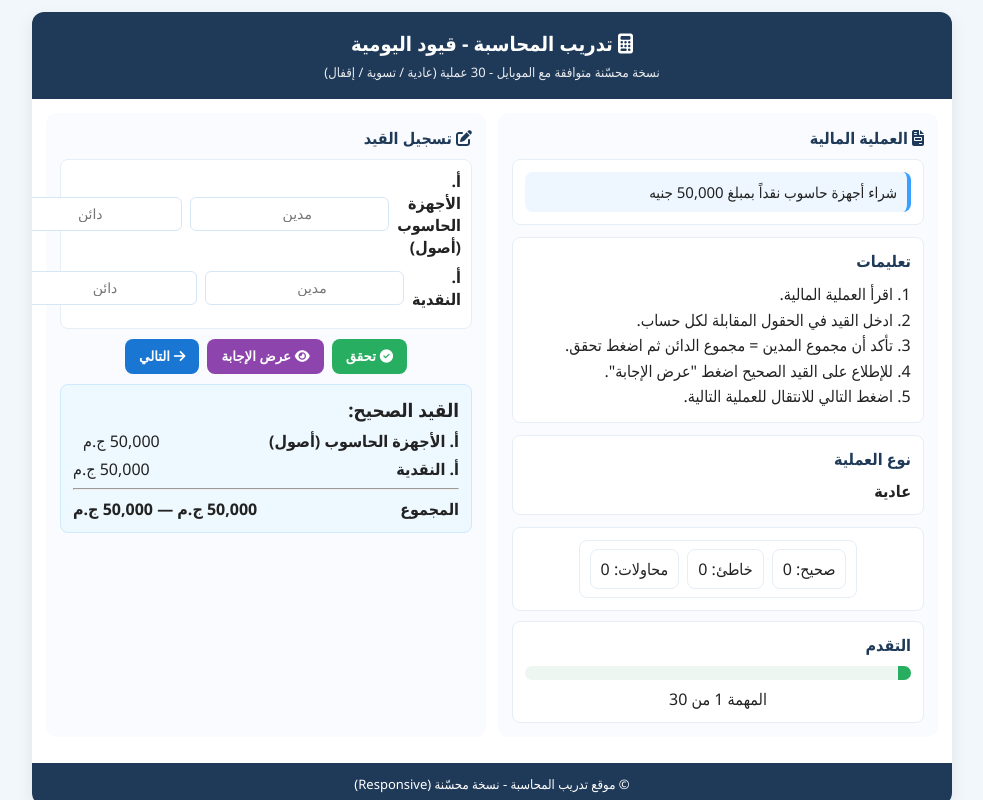
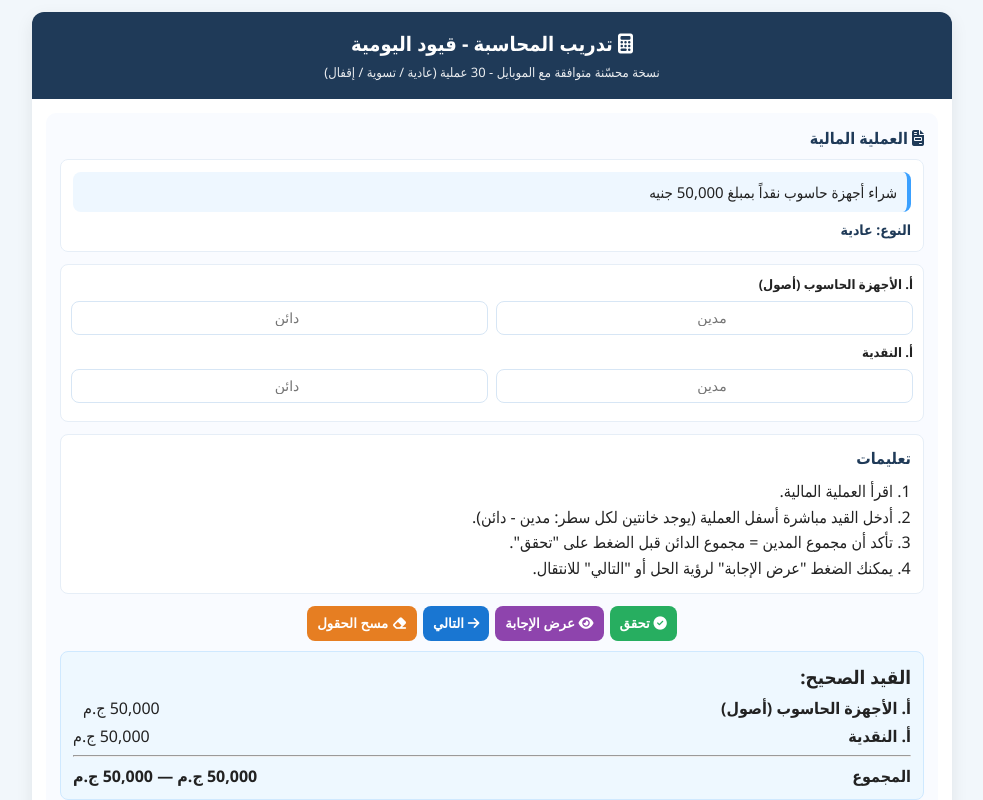
Before and after one commit to ahmedalbhere/test-entry, a plain HTML site: page index.html in a window 1280 px wide. Both pictures are taken after a click on the button "عرض الإجابة". Shown: the top 800 px of the page, without its empty margins (148-1131 px from the left). Drawn offline with Linux system fonts and the light colour scheme.

Commit message:
Update index.html

```diff
--- a/index.html
+++ b/index.html
@@ -18,16 +18,27 @@
         .panel .title{color:#1f3a58;font-weight:700;margin-bottom:10px}
         .operation-card{background:#fff;border-radius:8px;padding:12px;border:1px solid #e6eef7}
         .operation-desc{font-size:15px;padding:10px;border-radius:8px;background:#eef7ff;border-right:4px solid #3aa0ff}
-        .journal{background:#fff;border-radius:8px;padding:10px;border:1px solid #e6eef7}
+        .operation-meta{margin-top:8px;font-size:14px;color:#1f3a58;font-weight:700}
+        .journal{background:#fff;border-radius:8px;padding:10px;border:1px solid #e6eef7;margin-top:12px}
         .entry-row{display:flex;gap:8px;align-items:center;margin-bottom:8px}
         .label{width:44%;font-weight:600}
         .amounts{display:flex;gap:8px;flex:1}
-        .amounts input{flex:1;padding:8px;border:1px solid #d7e6f5;border-radius:6px;font-size:14px;text-align:center}
+        .amounts input{
+    flex:1;
+    padding:8px;
+    border:1px solid #d7e6f5;
+    border-radius:8px;
+    font-size:14px;
+    text-align:center;
+    max-width:100%;
+}
+        .amounts input:focus{outline:none;box-shadow:0 2px 8px rgba(58,160,255,0.18);border-color:#3aa0ff}
         .controls{display:flex;gap:8px;flex-wrap:wrap;justify-content:center;margin-top:10px}
         button{padding:10px 14px;border-radius:8px;border:none;font-weight:700;cursor:pointer}
         .btn-check{background:#27ae60;color:#fff}
         .btn-next{background:#1976d2;color:#fff}
         .btn-answer{background:#8e44ad;color:#fff}
+        .btn-clear{background:#e67e22;color:#fff}
         .result{margin-top:10px;text-align:center;padding:12px;border-radius:8px;display:none;font-weight:700}
         .correct{background:#e6f6ea;color:#145a2d;border:1px solid #c6ebd1}
         .incorrect{background:#fdecea;color:#7b241c;border:1px solid #f5c6c6}
@@ -45,7 +56,14 @@
             .label{width:40%}
         }
         @media (max-width:420px){
-            header h1{font-size:18px}
+    header h1{font-size:18px}
+    .label{width:100%;font-size:13px}
+    .entry-row{flex-direction:column;align-items:flex-start;width:100%}
+    .amounts{width:100%;flex-direction:row;justify-content:space-between}
+    .amounts input{width:48% !important;max-width:48% !important;font-size:13px;padding:8px}
+    .controls{gap:6px}
+    button{padding:10px}
+}
             .label{width:100%;font-size:13px}
             .entry-row{flex-direction:column;align-items:flex-start}
             .amounts{width:100%;flex-direction:row}
@@ -66,23 +84,31 @@
                 <div class="title"><i class="fas fa-file-invoice"></i> العملية المالية</div>
                 <div class="operation-card">
                     <div id="operationDesc" class="operation-desc">جاري التحميل...</div>
+                    <div id="operationType" class="operation-meta">نوع العملية: -</div>
                 </div>
 
-                <div style="margin-top:12px" class="operation-card">
+                <!-- إدخال القيد مباشرة تحت السؤال (احترافي ومناسب للموبايل) -->
+                <div class="journal" id="journalArea" aria-live="polite"></div>
+
+                <div class="operation-card" style="margin-top:12px">
                     <div class="title">تعليمات</div>
                     <ol style="padding-inline-start:18px;margin-top:8px;line-height:1.6">
                         <li>اقرأ العملية المالية.</li>
-                        <li>ادخل القيد في الحقول المقابلة لكل حساب.</li>
-                        <li>تأكد أن مجموع المدين = مجموع الدائن ثم اضغط تحقق.</li>
-                        <li>للإطلاع على القيد الصحيح اضغط "عرض الإجابة".</li>
-                        <li>اضغط التالي للانتقال للعملية التالية.</li>
+                        <li>أدخل القيد مباشرة أسفل العملية (يوجد خانتين لكل سطر: مدين - دائن).</li>
+                        <li>تأكد أن مجموع المدين = مجموع الدائن قبل الضغط على "تحقق".</li>
+                        <li>يمكنك الضغط "عرض الإجابة" لرؤية الحل أو "التالي" للانتقال.</li>
                     </ol>
                 </div>
 
-                <div class="operation-card" style="margin-top:12px">
-                    <div class="title">نوع العملية</div>
-                    <p id="operationType" style="font-weight:700;margin-top:6px">-</p>
+                <div class="controls" style="margin-top:12px">
+                    <button id="checkBtn" class="btn-check"><i class="fas fa-check-circle"></i> تحقق</button>
+                    <button id="showAnswerBtn" class="btn-answer"><i class="fas fa-eye"></i> عرض الإجابة</button>
+                    <button id="nextBtn" class="btn-next"><i class="fas fa-arrow-right"></i> التالي</button>
+                    <button id="clearBtn" class="btn-clear"><i class="fas fa-eraser"></i> مسح الحقول</button>
                 </div>
+
+                <div id="result" class="result" role="status" aria-live="assertive"></div>
+                <div id="correctAnswer" class="correct-answer" aria-live="polite"></div>
 
                 <div class="operation-card score" style="margin-top:12px">
                     <div style="display:flex;gap:8px;flex-wrap:wrap;justify-content:center">
@@ -92,7 +118,7 @@
                     </div>
                 </div>
 
-                <div class="operation-card progress-wrap">
+                <div class="operation-card progress-wrap" style="margin-top:12px">
                     <div class="title">التقدم</div>
                     <div class="progress-bar" style="margin-top:8px">
                         <div id="progress" class="progress"></div>
@@ -100,22 +126,6 @@
                     <p style="text-align:center;margin-top:8px">المهمة <span id="currentIndex">0</span> من <span id="totalOps">30</span></p>
                 </div>
 
-            </div>
-
-            <div class="panel" id="rightPanel">
-                <div class="title"><i class="fas fa-edit"></i> تسجيل القيد</div>
-                <div class="journal" id="journalArea">
-                    <!-- rows will be injected here -->
-                </div>
-
-                <div class="controls">
-                    <button id="checkBtn" class="btn-check"><i class="fas fa-check-circle"></i> تحقق</button>
-                    <button id="showAnswerBtn" class="btn-answer"><i class="fas fa-eye"></i> عرض الإجابة</button>
-                    <button id="nextBtn" class="btn-next"><i class="fas fa-arrow-right"></i> التالي</button>
-                </div>
-
-                <div id="result" class="result"></div>
-                <div id="correctAnswer" class="correct-answer"></div>
             </div>
         </div>
 
@@ -125,9 +135,10 @@
     </div>
 
 <script>
+document.addEventListener('DOMContentLoaded', function(){
+
 // ----- بيانات 30 عملية: 10 عادية + 10 تسوية + 10 إقفال -----
 const operations = [
-    // 10 عمليات عادية
     {id:1,type:'عادية',description:'شراء أجهزة حاسوب نقداً بمبلغ 50,000 جنيه',entries:[{account:'أ. الأجهزة الحاسوب (أصول)',debit:50000,credit:0},{account:'أ. النقدية',debit:0,credit:50000}]},
     {id:2,type:'عادية',description:'شراء بضاعة بالآجل من شركة النور بقيمة 30,000 جنيه',entries:[{account:'أ. البضاعة (مخزون)',debit:30000,credit:0},{account:'أ. الدائنون (شركة النور)',debit:0,credit:30000}]},
     {id:3,type:'عادية',description:'بيع بضاعة نقداً بمبلغ 25,000 جنيه - تكلفتها 15,000 جنيه',entries:[{account:'أ. النقدية',debit:25000,credit:0},{account:'أ. البضاعة (مخزون)',debit:0,credit:15000},{account:'أ. ربح المبيع',debit:0,credit:10000}]},
@@ -138,7 +149,6 @@ const operations = [
     {id:8,type:'عادية',description:'تحصيل مدين نقداً 5,000 جنيه',entries:[{account:'أ. النقدية',debit:5000,credit:0},{account:'أ. المدينون',debit:0,credit:5000}]},
     {id:9,type:'عادية',description:'شراء مواد مكتبية نقداً 1,500 جنيه',entries:[{account:'أ. مصروف المواد المكتبية',debit:1500,credit:0},{account:'أ. النقدية',debit:0,credit:1500}]},
     {id:10,type:'عادية',description:'بيع أصل ثابت نقداً 40,000 جنيه - القيمة الدفترية 35,000 جنيه',entries:[{account:'أ. النقدية',debit:40000,credit:0},{account:'أ. الأصل الثابت (سيارة)',debit:0,credit:35000},{account:'أ. ربح بيع الأصل',debit:0,credit:5000}]},
-    // 10 عمليات تسوية
     {id:11,type:'تسوية',description:'تسوية مصروفات مستحقة بقيمة 2,500 جنيه',entries:[{account:'أ. مصروفات مستحقة',debit:2500,credit:0},{account:'أ. المستحقات',debit:0,credit:2500}]},
     {id:12,type:'تسوية',description:'قيد إهلاك للأصول 1,200 جنيه',entries:[{account:'أ. مصروف الإهلاك',debit:1200,credit:0},{account:'أ. مجمع إهلاك',debit:0,credit:1200}]},
     {id:13,type:'تسوية',description:'مصاريف مدفوعة مقدماً تم تخصيصها 600 جنيه',entries:[{account:'أ. مصروفات مدفوعة مقدماً',debit:0,credit:600},{account:'أ. مصروف الفترة',debit:600,credit:0}]},
@@ -149,7 +159,6 @@ const operations = [
     {id:18,type:'تسوية',description:'تسوية مصروفات ضريبة دخل مستحقة 3,000 جنيه',entries:[{account:'أ. مصروف ضريبة الدخل',debit:3000,credit:0},{account:'أ. ضريبة مستحقة',debit:0,credit:3000}]},
     {id:19,type:'تسوية',description:'تسوية مصروفات تأمين مستحقة 1,100 جنيه',entries:[{account:'أ. مصروف التأمين',debit:1100,credit:0},{account:'أ. التأمين المستحق',debit:0,credit:1100}]},
     {id:20,type:'تسوية',description:'تسوية مخصص ديون مشكوك في تحصيلها 900 جنيه',entries:[{account:'أ. مخصص الديون المشكوك فيها',debit:900,credit:0},{account:'أ. مخصصات خسائر الائتمان',debit:0,credit:900}]},
-    // 10 عمليات إقفال (نماذج إقفال المصروفات والإيرادات)
     {id:21,type:'إقفال',description:'قيد إقفال مصروفات الإيجار - نقل إلى ملخص الأرباح',entries:[{account:'أ. ملخص الأرباح والخسائر',debit:3000,credit:0},{account:'أ. مصروف الإيجار',debit:0,credit:3000}]},
     {id:22,type:'إقفال',description:'قيد إقفال مصروفات الرواتب - نقل إلى ملخص الأرباح',entries:[{account:'أ. ملخص الأرباح والخسائر',debit:5000,credit:0},{account:'أ. مصروف الرواتب',debit:0,credit:5000}]},
     {id:23,type:'إقفال',description:'قيد إقفال إيرادات المبيعات - نقل إلى ملخص الأرباح',entries:[{account:'أ. إيراد المبيعات',debit:40000,credit:0},{account:'أ. ملخص الأرباح والخسائر',debit:0,credit:40000}]},
@@ -184,6 +193,7 @@ const correctAnswerEl = document.getElementById('correctAnswer');
 const checkBtn = document.getElementById('checkBtn');
 const showAnswerBtn = document.getElementById('showAnswerBtn');
 const nextBtn = document.getElementById('nextBtn');
+const clearBtn = document.getElementById('clearBtn');
 
 totalOpsEl.textContent = operations.length;
 
@@ -191,7 +201,7 @@ totalOpsEl.textContent = operations.length;
 function loadOperation(i){
     const op = operations[i];
     operationDescEl.textContent = op.description;
-    operationTypeEl.textContent = op.type;
+    operationTypeEl.textContent = 'النوع: ' + op.type;
     currentIndexEl.textContent = i+1;
     updateProgress();
 
@@ -210,7 +220,6 @@ function loadOperation(i){
         journalArea.appendChild(row);
     });
 
-    // إذا كان القيد يحتوي على أكثر من 2 سطر (مثلاً عند وجود ربح/خسارة)، نظهر عدد السطور المتوفر
     // إعادة تعيين الرسائل
     resultEl.style.display = 'none';
     correctAnswerEl.style.display = 'none';
@@ -238,6 +247,14 @@ function getUserEntries(){
     return arr;
 }
 
+// مسح الحقول
+function clearFields(){
+    const inputs = journalArea.querySelectorAll('input');
+    inputs.forEach(i => i.value = '');
+    resultEl.style.display = 'none';
+    correctAnswerEl.style.display = 'none';
+}
+
 // تحقق من توازن القيد ومقارنة مع القيد الصحيح
 function checkEntry(){
     const op = operations[currentIndex];
@@ -247,10 +264,6 @@ function checkEntry(){
     const totalDebitUser = user.reduce((s,e)=>s+ (e.debit||0),0);
     const totalCreditUser = user.reduce((s,e)=>s+ (e.credit||0),0);
 
-    // مجموع القيد الصحيح
-    const totalDebitCorrect = op.entries.reduce((s,e)=>s+(e.debit||0),0);
-    const totalCreditCorrect = op.entries.reduce((s,e)=>s+(e.credit||0),0);
-
     let isCorrect = true;
 
     // شرط: توازن
@@ -259,7 +272,6 @@ function checkEntry(){
     }
 
     // شرط: القيم لكل سطر مطابقه
-    // نتحقق حتى طول قصر (نعتبر 0 حيث لم يدخل المستخدم قيمة)
     for(let i=0;i<op.entries.length;i++){
         const u = user[i] || {debit:0,credit:0};
         const c = op.entries[i] || {debit:0,credit:0};
@@ -314,9 +326,7 @@ function nextOperation(){
         currentIndex++;
         loadOperation(currentIndex);
     } else {
-        // إعادة البداية وإظهار ملخص
         alert('لقد أكملت جميع العمليات. سيتم إعادة البداية.');
-        // ملخص سريع
         alert(`النتيجة: صحيح ${correctScore} — خاطئ ${incorrectScore} — محاولات ${totalAttempts}`);
         currentIndex = 0;
         correctScore = 0; incorrectScore = 0; totalAttempts = 0;
@@ -331,6 +341,7 @@ function nextOperation(){
 checkBtn.addEventListener('click', checkEntry);
 showAnswerBtn.addEventListener('click', showCorrectAnswer);
 nextBtn.addEventListener('click', nextOperation);
+clearBtn.addEventListener('click', clearFields);
 
 // دعم الضغط Enter للتحقق (مهم للموبايل - زر Go)
 document.addEventListener('keydown', function(e){ if(e.key === 'Enter'){ checkEntry(); } });
@@ -338,6 +349,7 @@ document.addEventListener('keydown', function(e){ if(e.key === 'Enter'){ checkEn
 // تهيئة
 loadOperation(currentIndex);
 
+}); // DOMContentLoaded
 </script>
 </body>
 </html>
```
